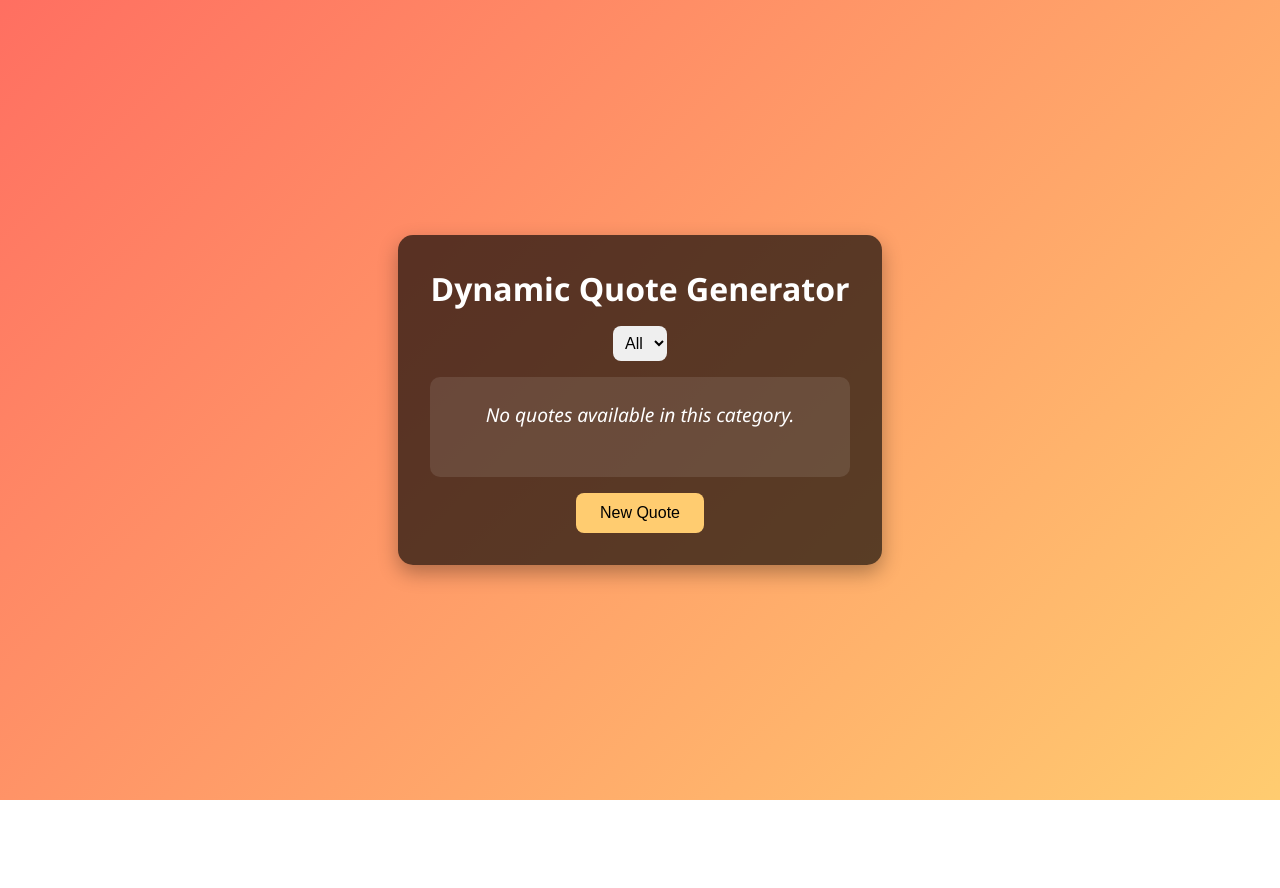
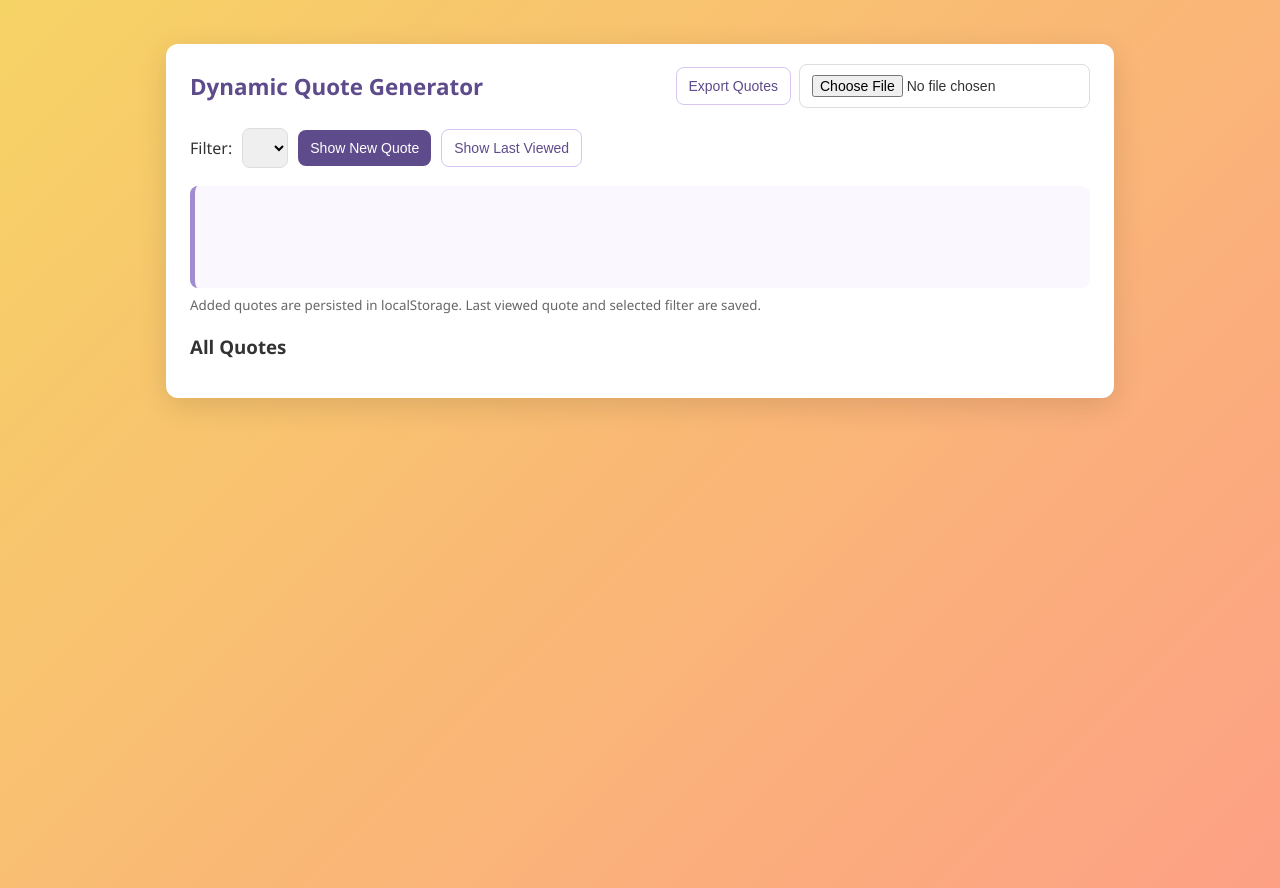
Before and after one commit to not-zendaya/alx_fe_javascript, a plain HTML site: page dom-manipulation/index.html in a window 1280 px wide. Before the commit the page ends 800 px from the top, so only its background shows below. Drawn offline with Linux system fonts and the light colour scheme.

Commit message:
Update index.html

```diff
--- a/dom-manipulation/index.html
+++ b/dom-manipulation/index.html
@@ -1,113 +1,177 @@
 <!DOCTYPE html>
 <html lang="en">
   <head>
-    <meta charset="UTF-8" />
-    <meta name="viewport" content="width=device-width, initial-scale=1.0" />
-    <title>Dynamic Quote Generator</title>
+    <meta charset="utf-8" />
+    <meta name="viewport" content="width=device-width,initial-scale=1" />
+    <title>Dynamic Quote Generator — Category Filter</title>
     <style>
-      * {
-        margin: 0;
-        padding: 0;
-        box-sizing: border-box;
-      }
-
       body {
-        font-family: "Segoe UI", sans-serif;
-        background: linear-gradient(135deg, #ff6f61, #ffcc70);
-        height: 100vh;
+        font-family: "Segoe UI", Tahoma, sans-serif;
+        background: linear-gradient(135deg, #f6d365 0%, #fda085 100%);
+        padding: 36px;
         display: flex;
         justify-content: center;
+        align-items: flex-start;
+        min-height: 100vh;
+        color: #333;
+      }
+      .container {
+        background: #fff;
+        width: 100%;
+        max-width: 900px;
+        border-radius: 12px;
+        padding: 20px 24px;
+        box-shadow: 0 8px 30px rgba(0, 0, 0, 0.12);
+      }
+      header {
+        display: flex;
+        justify-content: space-between;
         align-items: center;
-        color: #fff;
+        gap: 16px;
       }
-
-      .container {
-        background: rgba(0, 0, 0, 0.65);
-        padding: 2rem;
-        border-radius: 15px;
-        max-width: 500px;
-        text-align: center;
-        box-shadow: 0 8px 20px rgba(0, 0, 0, 0.3);
+      h1 {
+        color: #5e4b8b;
+        margin: 0;
+        font-size: 1.4rem;
       }
-
-      h1 {
-        margin-bottom: 1rem;
+      .controls {
+        display: flex;
+        gap: 10px;
+        align-items: center;
+        flex-wrap: wrap;
+        margin-top: 12px;
       }
-
-      #categoryFilter {
-        padding: 0.5rem;
+      select,
+      button,
+      input[type="file"] {
+        padding: 10px 12px;
         border-radius: 8px;
+        border: 1px solid #ddd;
+        font-size: 14px;
+      }
+      button.primary {
+        background: #5e4b8b;
+        color: white;
         border: none;
-        margin-bottom: 1rem;
-        font-size: 1rem;
+        cursor: pointer;
       }
-
-      .quote-box {
-        background: rgba(255, 255, 255, 0.1);
-        padding: 1.5rem;
-        border-radius: 10px;
-        margin-bottom: 1rem;
-        min-height: 100px;
+      button.secondary {
+        background: #fff;
+        color: #5e4b8b;
+        border: 1px solid #d6c6f0;
+        cursor: pointer;
       }
-
       #quoteDisplay {
-        font-size: 1.2rem;
+        margin-top: 18px;
+        padding: 16px;
+        background: #faf7ff;
+        border-left: 5px solid #a18cd1;
+        border-radius: 8px;
+        min-height: 70px;
         font-style: italic;
       }
-
-      #quoteMeta {
+      .meta {
+        margin-top: 8px;
+        color: #666;
+        font-size: 0.9rem;
+      }
+      .section {
+        margin-top: 20px;
+      }
+      #quotesList {
+        margin-top: 12px;
+        display: grid;
+        grid-template-columns: repeat(auto-fill, minmax(260px, 1fr));
+        gap: 12px;
+      }
+      .quote-card {
+        background: #fff;
+        border: 1px solid #f0eaff;
+        padding: 12px;
+        border-radius: 8px;
+        box-shadow: 0 4px 12px rgba(0, 0, 0, 0.04);
+      }
+      .quote-card p {
+        margin: 0 0 8px 0;
+      }
+      .quote-card .cat {
+        font-size: 0.85rem;
+        color: #7b6aa3;
+      }
+      .quote-card button {
+        margin-top: 8px;
+        padding: 6px 8px;
+        border-radius: 6px;
+        border: none;
+        cursor: pointer;
+        background: #ff6b6b;
+        color: white;
+      }
+      .tools {
+        display: flex;
+        gap: 8px;
+        align-items: center;
+      }
+      .filter-row {
+        display: flex;
+        gap: 10px;
+        align-items: center;
+        flex-wrap: wrap;
+      }
+      small.hint {
+        color: #666;
         display: block;
-        margin-top: 0.5rem;
-        font-size: 0.9rem;
-        opacity: 0.8;
+        margin-top: 6px;
       }
-
-      button {
-        background: #ffcc70;
-        color: #000;
-        padding: 0.7rem 1.5rem;
-        font-size: 1rem;
-        border: none;
-        border-radius: 8px;
-        cursor: pointer;
-        transition: transform 0.2s ease, background 0.3s ease;
-      }
-
-      button:hover {
-        transform: scale(1.05);
-        background: #ffd98e;
+      @media (max-width: 600px) {
+        header {
+          flex-direction: column;
+          align-items: flex-start;
+          gap: 8px;
+        }
       }
     </style>
   </head>
   <body>
     <div class="container">
-      <!-- Notification Bar -->
-      <div
-        id="notificationBar"
-        style="
-          display: none;
-          background: #ffeaa7;
-          color: #000;
-          padding: 8px;
-          border-radius: 8px;
-          margin-bottom: 12px;
-          font-weight: bold;
-        "
-      ></div>
+      <header>
+        <h1>Dynamic Quote Generator</h1>
+        <div class="tools">
+          <button id="exportBtn" class="secondary">Export Quotes</button>
+          <input id="importFile" type="file" accept=".json" />
+        </div>
+      </header>
 
-      <h1>Dynamic Quote Generator</h1>
+      <div class="section">
+        <div class="controls">
+          <label for="categoryFilter">Filter:</label>
+          <select id="categoryFilter"></select>
 
-      <!-- Category Filter -->
-      <select id="categoryFilter"></select>
+          <button id="newQuote" class="primary">Show New Quote</button>
+          <button
+            id="showLast"
+            class="secondary"
+            title="Show the last viewed quote this session"
+          >
+            Show Last Viewed
+          </button>
+        </div>
 
-      <!-- Quote Display -->
-      <div class="quote-box">
-        <p id="quoteDisplay"></p>
-        <small id="quoteMeta"></small>
+        <div id="quoteDisplay" aria-live="polite"></div>
+        <div class="meta" id="quoteMeta"></div>
+        <small class="hint">
+          Added quotes are persisted in localStorage. Last viewed quote and
+          selected filter are saved.
+        </small>
       </div>
 
-      <!-- New Quote Button -->
-      <button id="newQuoteBtn">New Quote</button>
+      <!-- Add-quote form is inserted here by createAddQuoteForm() -->
+      <div id="formAnchor" class="section"></div>
+
+      <div class="section">
+        <h3>All Quotes</h3>
+        <div id="quotesList"></div>
+      </div>
     </div>
 
     <script src="script.js"></script>
```
